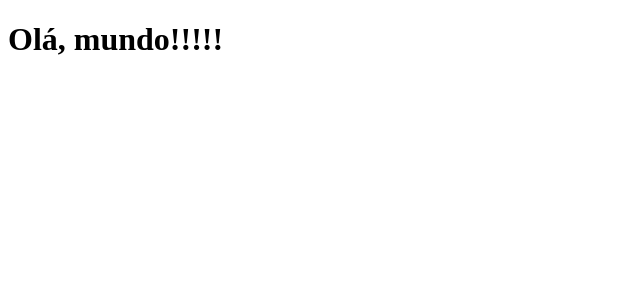
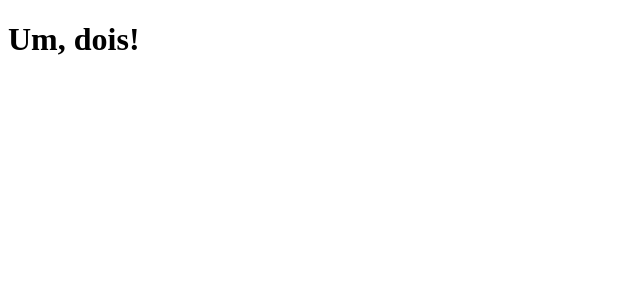
Before and after one commit to NaanAndrade/clone-tabnews, a Next.js app: page / in a window 1280 px wide. Shown: the top 300 px of the page, without its empty margins (0-640 px from the left). Built offline with nearby package versions, Linux system fonts and the light colour scheme.

Commit message:
Voltando com amend

```diff
--- a/pages/index.js
+++ b/pages/index.js
@@ -1,5 +1,5 @@
 function Home() {
-    return <h1>Olá, mundo!!!!!</h1>
+    return <h1>Um, dois!</h1>
 }
 
 export default Home;
```
